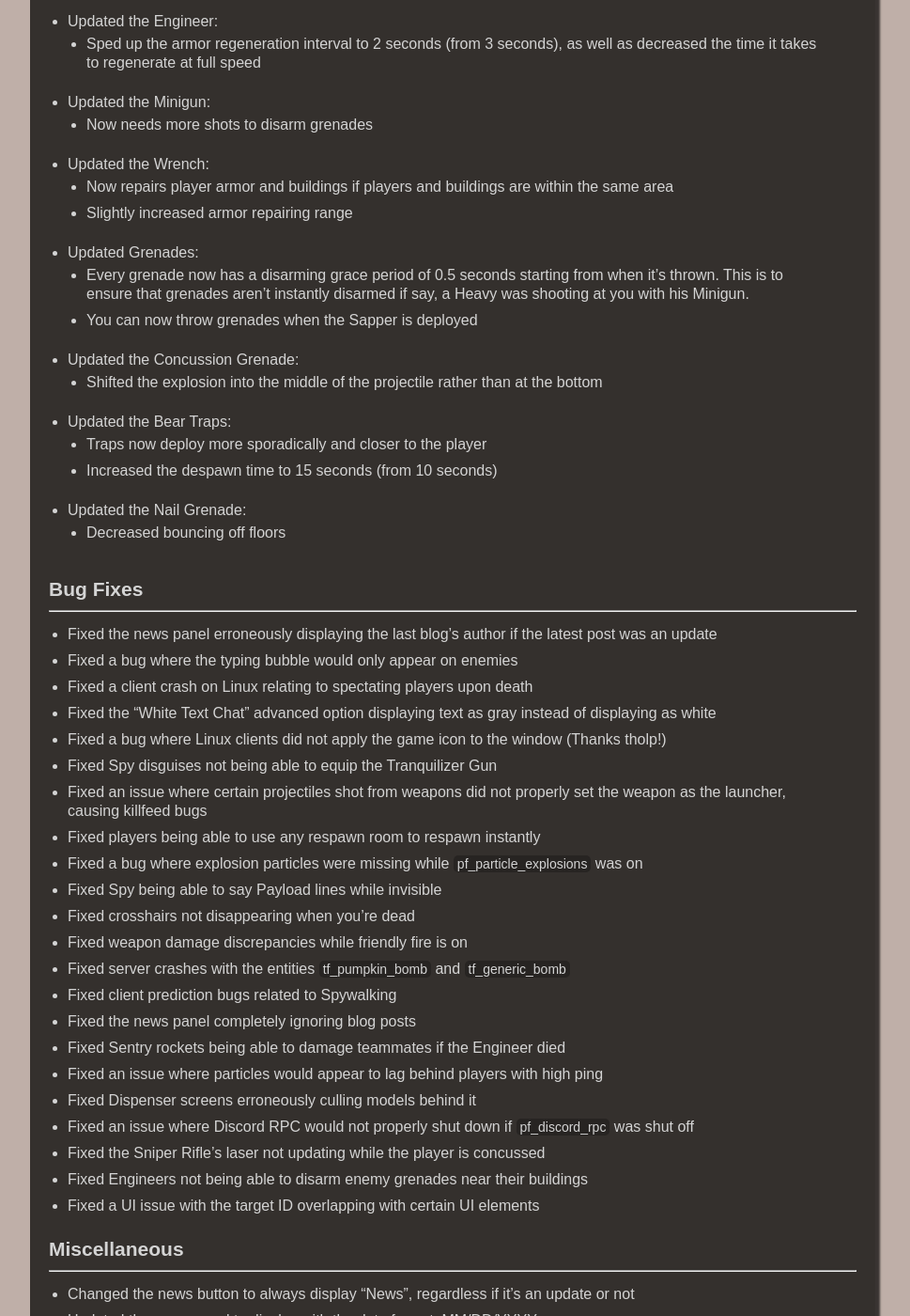
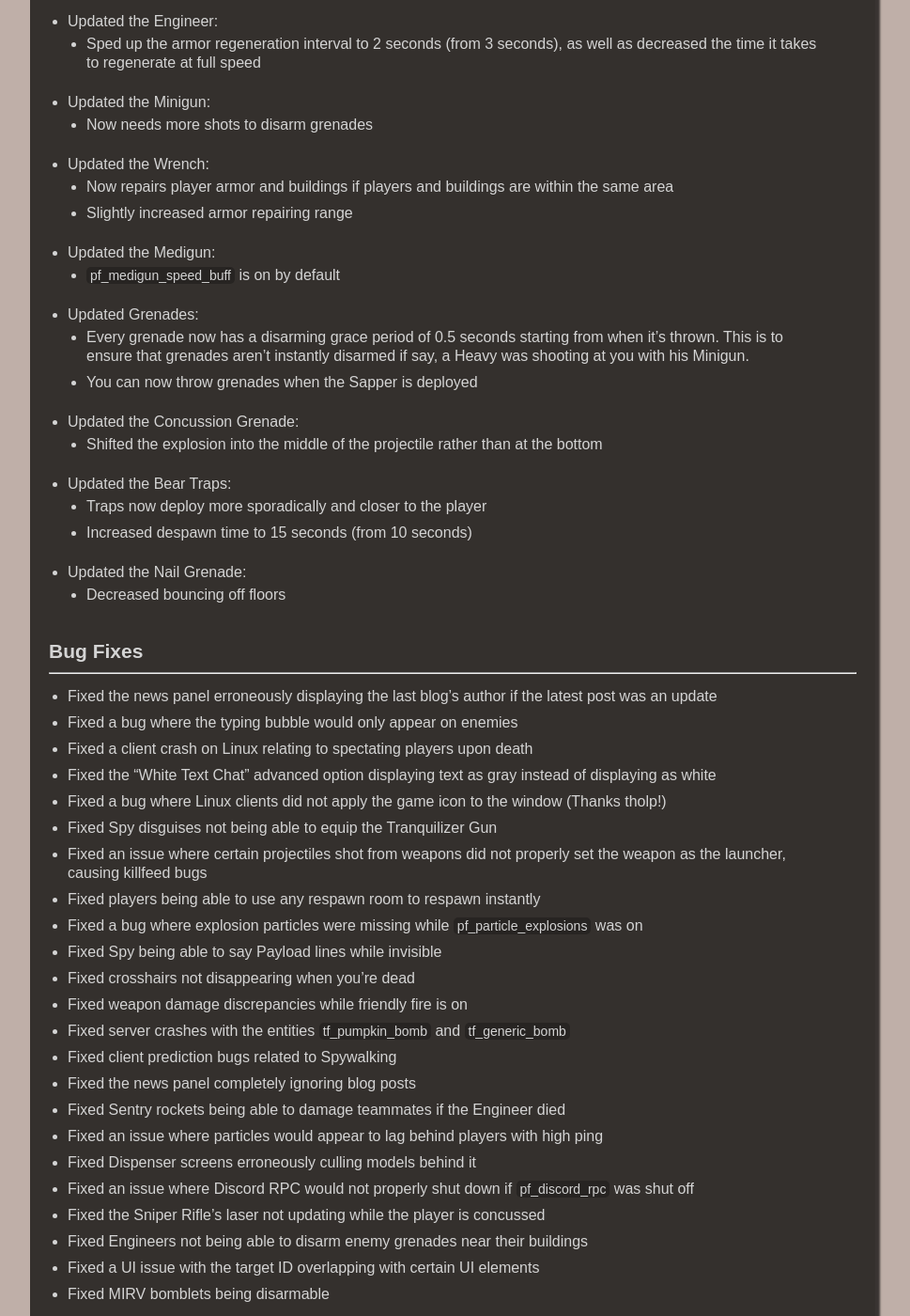
Before and after one commit to Pre-Fortress-2/PF2-Website, a Jekyll site: the page built from _posts/updates/2025-07-25-update-074.md, in a window 1280 px wide and 1400 px high, scrolled down 1487 px. Shown: the whole window at 94% size, without its empty margins (158-1127 px from the left). Built offline with Jekyll 4.4.1, drawn with Linux system fonts in a browser that asks for light colours; some of the changed text lies outside the part shown.

Commit message:
chore: updated 0.7.4 patch notes

```diff
--- a/_posts/updates/2025-07-25-update-074.md
+++ b/_posts/updates/2025-07-25-update-074.md
@@ -51,6 +51,8 @@ excerpt: "Updates to the current version of Pre Fortress 2. Including..."
 - Updated the Wrench:
 	- Now repairs player armor and buildings if players and buildings are within the same area
 	- Slightly increased armor repairing range
+- Updated the Medigun:
+	- ``pf_medigun_speed_buff`` is on by default
 - Updated Grenades:
 	- Every grenade now has a disarming grace period of 0.5 seconds starting from when it's thrown. This is to ensure that grenades aren't instantly disarmed if say, a Heavy was shooting at you with his Minigun.
 	- You can now throw grenades when the Sapper is deployed
@@ -86,6 +88,7 @@ excerpt: "Updates to the current version of Pre Fortress 2. Including..."
 - Fixed the Sniper Rifle's laser not updating while the player is concussed
 - Fixed Engineers not being able to disarm enemy grenades near their buildings
 - Fixed a UI issue with the target ID overlapping with certain UI elements
+- Fixed MIRV bomblets being disarmable
 
 ## Miscellaneous
 ---
```
Also changed, not shown: other parts of _posts/updates/2025-07-25-update-074.md (+2 -1 lines).
